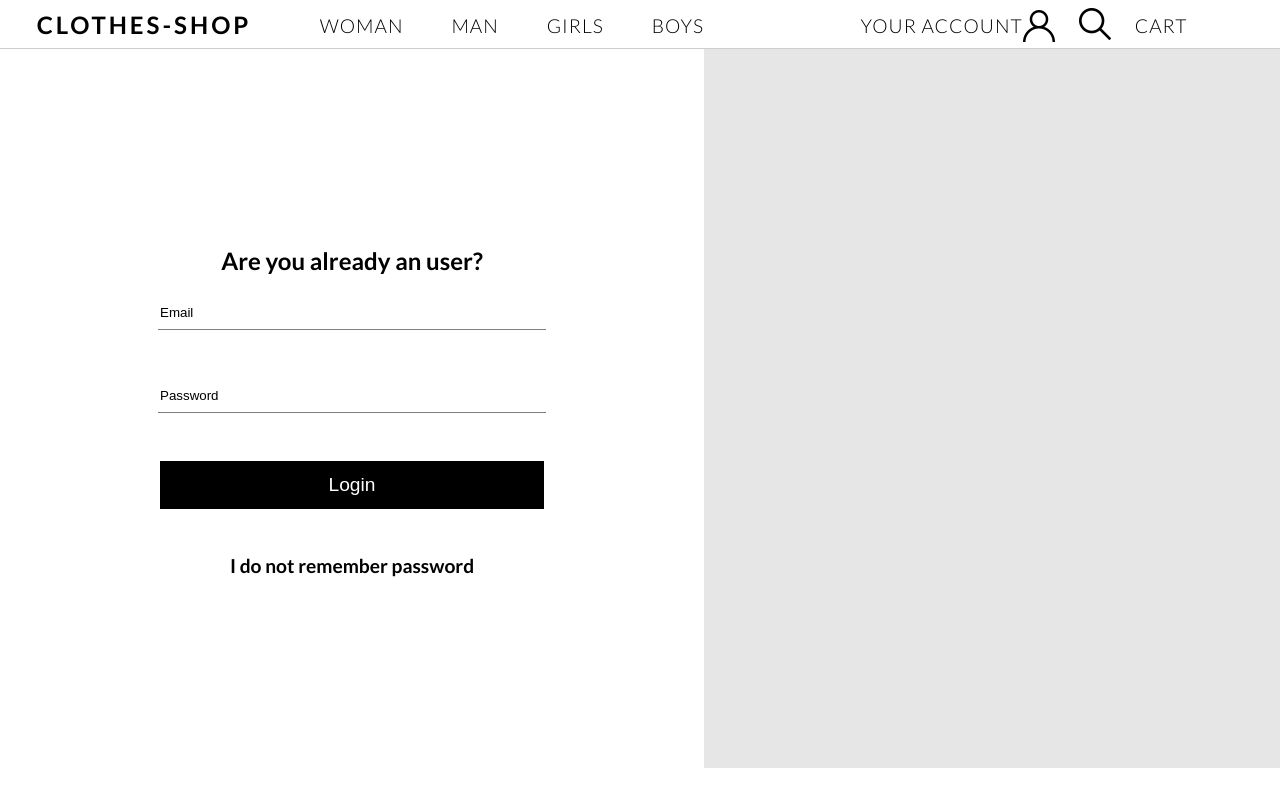
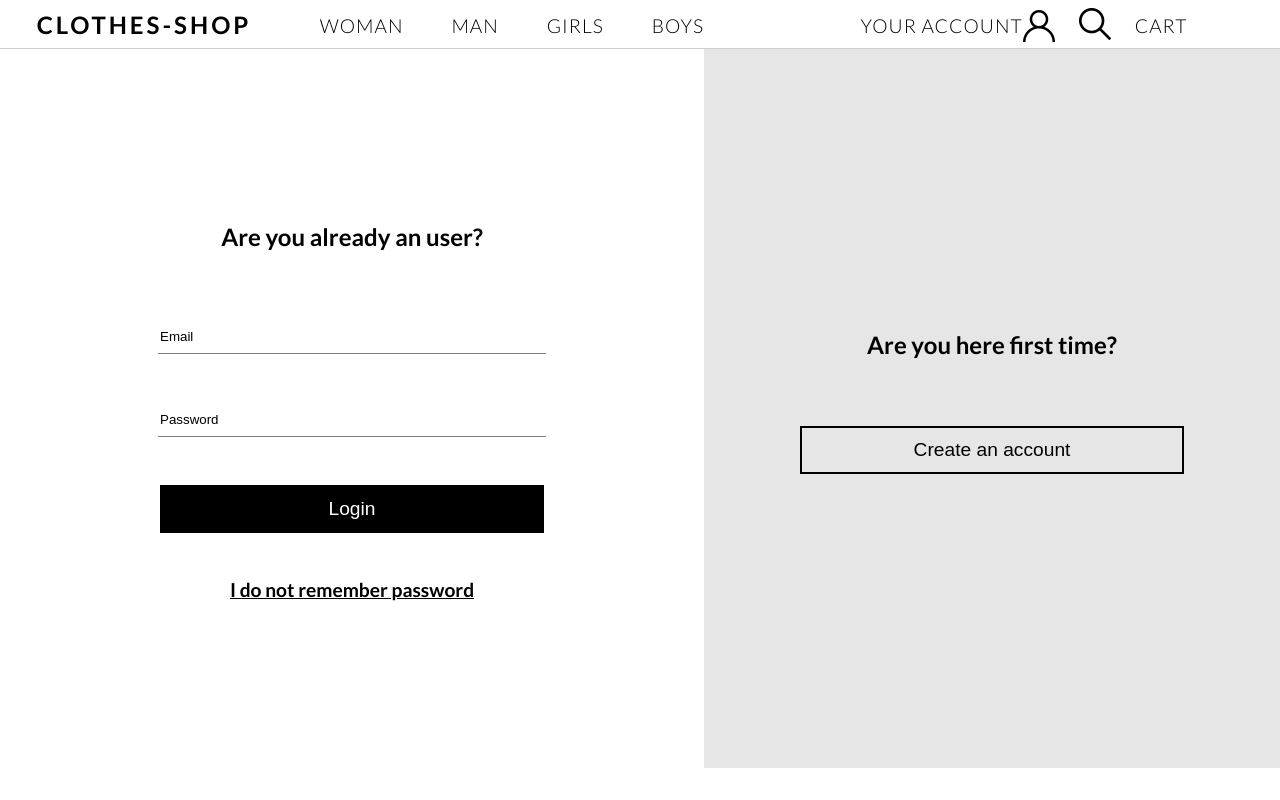
Before and after one commit to m-figon/ClothesShop, an Angular app: page /account in a window 1280 px wide. Built offline with nearby package versions, Linux system fonts and the light colour scheme; no server answers.

Commit message:
switching between login and register states added, app service init, alerting when inputs are empty or data is invalid during signing in

```diff
--- a/src/app/account/account.component.css
+++ b/src/app/account/account.component.css
@@ -12,7 +12,7 @@
     align-items: center;
     background-color: white;
 }
-.login-form{
+.login-form, .register-form{
     width:30rem;
     height:30rem;
     display: flex;
@@ -20,14 +20,27 @@
     justify-content: center;
     align-items: center;
 }
-.login-form input{
+.login-form input,
+.register-form input{
     border: 0;
     width:80%;
     height:2rem;
     border-bottom: 1px solid gray;
-    margin-bottom: 3rem;
+    margin-top: 3rem;
 }
-.login-form button{
+.account button{
+    margin-top: 3rem;
+}
+.register-form input{
+    background-color: rgb(230, 230, 230);
+}
+.login-form h1{
+    text-decoration: underline;
+}
+.login-form h1:hover{
+    cursor: pointer;
+}
+#black{
     width:80%;
     height:3rem;
     background-color: black;
@@ -35,6 +48,31 @@
     border: 0;
     font-size: 1.2rem;
     margin-bottom: 2rem;
+}
+.account p{
+    color: red;
+}
+#white,#cream{
+    background-color: white;
+    color: black;
+    border: 2px solid black;
+    width:80%;
+    height:3rem;
+    border: 2px solid black;
+    font-size: 1.2rem;
+    margin-bottom: 2rem;
+}
+#cream{
+    background-color: rgb(230, 230, 230);
+}
+#white:hover,#cream:hover{
+    background-color: black;
+    color: white;
+    border: 2px solid black;
+    cursor: pointer;
+}
+#black{
+    cursor: pointer;
 }
 .account h1{
     font-size: 1.2rem;
--- a/src/app/account/account.component.html
+++ b/src/app/account/account.component.html
@@ -1,15 +1,42 @@
 <div class="account">
+    <ng-container *ngIf="login">
 
         <div class="login">
             <div class="login-form">
                 <h2>Are you already an user?</h2>
+                <p *ngIf="wrongData">Incorrect data</p>
                 <input [(ngModel)]="Email" type="text" (focus)="focus('Email')" (blur)="blur('Email')">
+                <p *ngIf="emptyLogin">This field is required</p>
                 <input [(ngModel)]="Password" type="text" (focus)="focus('Password')" (blur)="blur('Password')">
-            <button>Login</button>
+                <p *ngIf="emptyPassword">This field is required</p>
+                <button id="black" (click)="loginFunc()">Login</button>
                 <h1>I do not remember password</h1>
             </div>
         </div>
         <div class="register">
+            <div class="register-form">
+                <h2>Are you here first time?</h2>
+                <button id="cream" (click)="changeView()">Create an account</button>
 
             </div>
         </div>
+    </ng-container>
+    <ng-container *ngIf="register">
+        <div class="login">
+            <div class="login-form">
+                <h2>Are you already an user?</h2>
+                <button id="white" (click)="changeView()">Login</button>
+            </div>
+        </div>
+        <div class="register">
+            <div class="register-form">
+                <h2>Are you here first time?</h2>
+                <input [(ngModel)]="Email" type="text" (focus)="focus('Email')" (blur)="blur('Email')">
+                <input [(ngModel)]="Name" type="text" (focus)="focus('Name')" (blur)="blur('Name')">
+                <input [(ngModel)]="Surname" type="text" (focus)="focus('Surname')" (blur)="blur('Surname')">
+                <input [(ngModel)]="Password" type="text" (focus)="focus('Password')" (blur)="blur('Password')">
+                <button id="black">Create an account</button>
+            </div>
+        </div>
+    </ng-container>
+</div>
--- a/src/app/account/account.component.ts
+++ b/src/app/account/account.component.ts
@@ -1,4 +1,6 @@
 import { Component, OnInit } from '@angular/core';
+import { HttpClient } from '@angular/common/http';
+import { AppService } from '../app.service';
 
 @Component({
   selector: 'app-account',
@@ -8,7 +10,26 @@ import { Component, OnInit } from '@angular/core';
 export class AccountComponent implements OnInit {
   Email="Email";
   Password="Password";
-  constructor() { }
+  Name="Name";
+  Surname="Surname";
+  login=true;
+  register=false;
+  users;
+  emptyLogin;
+  emptyPassword;
+  wrongData;
+  constructor(private http: HttpClient, private appService: AppService) { }
+  changeView(){
+    this.login=!this.login;
+    this.register=!this.register;
+    this.emptyLogin=false;
+    this.emptyPassword=false;
+    this.wrongData=false;
+    this.Email="Email";
+    this.Password="Password";
+    this.Name="Name";
+    this.Surname="Surname";
+  }
   focus(value1){
     //console.log(value1);
     if(eval('this.'+value1)===value1){
@@ -22,6 +43,31 @@ export class AccountComponent implements OnInit {
     }
   }
   ngOnInit(): void {
+    this.http.get<any>('https://rocky-citadel-32862.herokuapp.com/ClothesShop/users').subscribe(data => {
+      //console.log(data);
+      this.users = data;
+      console.log(this.users);
+    })
+  }
+  loginFunc(){
+    for(let item of this.users){
+      if(this.Email===item.email && this.Password===item.password){
+        alert('correct user');
+        this.emptyLogin=false;
+        this.emptyPassword=false;
+        this.wrongData=false;
+        this.appService.setAccount(this.Email);
+      }
+    }
+    if(this.Email==="" || this.Email===" " || this.Email==="Email"){
+      this.emptyLogin=true;
+    }
+    if(this.Password==="" || this.Password===" " || this.Password==="Password"){
+      this.emptyPassword=true;
+    }
+    if(this.Email!=="" && this.Email!==" " && this.Email!=="Email" && this.Password!=="" && this.Password!==" " && this.Password!=="Password"){
+      this.wrongData=true;
+    }
   }
 
 }
--- a/src/app/app-routing.module.ts
+++ b/src/app/app-routing.module.ts
@@ -4,6 +4,7 @@ import { AccountComponent } from './account/account.component';
 import { HomeComponent } from './home/home.component';
 import { OfferComponent } from './offer/offer.component';
 import { CartComponent } from './cart/cart.component';
+import {HttpClientModule} from '@angular/common/http';
 
 
 
@@ -15,7 +16,7 @@ const routes: Routes = [
 ];
 
 @NgModule({
-  imports: [RouterModule.forRoot(routes)],
+  imports: [RouterModule.forRoot(routes), HttpClientModule],
   exports: [RouterModule]
 })
 export class AppRoutingModule { }
--- a/src/app/app.module.ts
+++ b/src/app/app.module.ts
@@ -8,6 +8,7 @@ import { HomeComponent } from './home/home.component';
 import { OfferComponent } from './offer/offer.component';
 import { CartComponent } from './cart/cart.component';
 import { FormsModule } from '@angular/forms';
+import { AppService } from './app.service';
 
 @NgModule({
   declarations: [
@@ -22,7 +23,7 @@ import { FormsModule } from '@angular/forms';
     AppRoutingModule,
     FormsModule
   ],
-  providers: [],
+  providers: [AppService],
   bootstrap: [AppComponent]
 })
 export class AppModule { }
--- /dev/null
+++ b/src/app/app.service.ts
@@ -0,0 +1,16 @@
+import { Injectable } from '@angular/core';
+
+@Injectable({
+  providedIn: 'root'
+})
+export class AppService {
+  account;
+  constructor() { }
+  setAccount(value){
+    this.account=value;
+    console.log(value);
+  }
+  getAccount(){
+    return(this.account);
+  }
+}
```
Also changed, not shown: 1 other file (tests, documents, lock files or other folders). Lines whose indentation alone changed are shown as unchanged.
